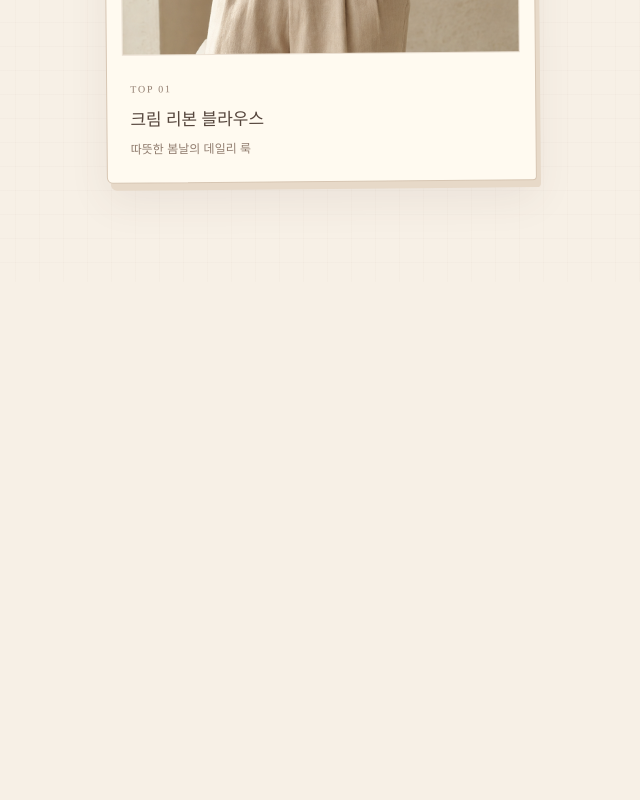
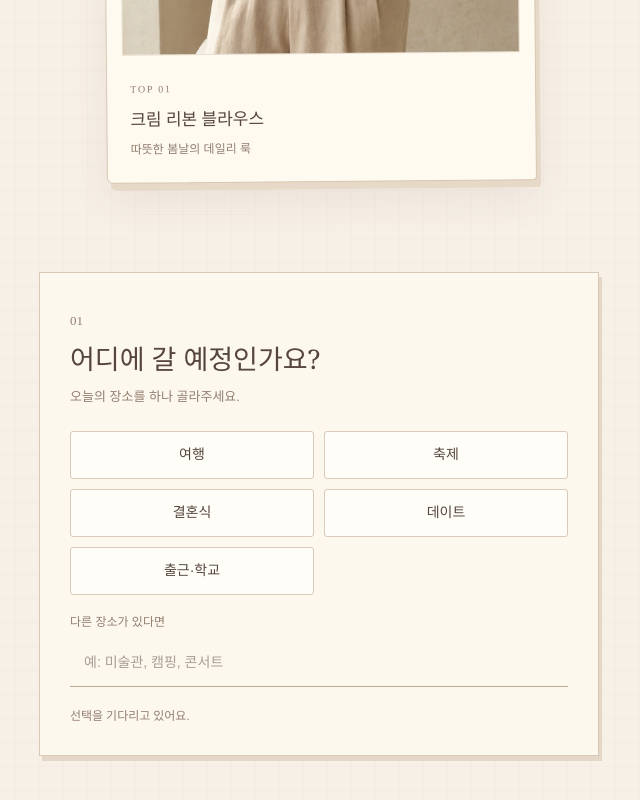
Before and after one commit to hsu06-design/AI_project, a Next.js app: page / in a window 1280 px wide. Shown: the part 866-1666 px from the top of the page, without its empty margins (321-961 px from the left). Before the commit the page ends 1148 px from the top, so only its background shows below. Built offline with nearby package versions, Linux system fonts and the light colour scheme.

Commit message:
Add destination choices and custom input

```diff
--- a/app/globals.css
+++ b/app/globals.css
@@ -108,3 +108,108 @@ h1 {
   font-family: Arial, sans-serif;
   font-size: 12px;
 }
+
+.choice-sheet {
+  width: min(100%, 560px);
+  margin-top: 90px;
+  padding: 34px 30px 30px;
+  border: 1px solid #d8c8b6;
+  background: rgba(255, 250, 240, 0.82);
+  box-shadow: 3px 5px 0 #e5d7c7;
+  text-align: left;
+}
+
+.step-mark {
+  color: var(--muted);
+  font-family: "Segoe Print", cursive;
+  font-size: 13px;
+}
+
+.choice-sheet h2 {
+  margin: 8px 0 0;
+  font-size: 27px;
+  font-weight: 400;
+}
+
+.choice-sheet > p {
+  margin: 8px 0 24px;
+  color: var(--muted);
+  font-family: Arial, sans-serif;
+  font-size: 13px;
+}
+
+.choice-grid {
+  display: grid;
+  grid-template-columns: repeat(2, minmax(0, 1fr));
+  gap: 10px;
+}
+
+.choice-grid button {
+  min-height: 48px;
+  border: 1px solid #d9cab9;
+  border-radius: 3px;
+  background: #fffdf8;
+  color: var(--brown);
+  cursor: pointer;
+  font-family: Arial, sans-serif;
+  font-size: 14px;
+  transition: background 160ms ease, border-color 160ms ease;
+}
+
+.choice-grid button:hover {
+  background: #f2e7d8;
+}
+
+.choice-grid button[aria-pressed="true"] {
+  border-color: #8e7666;
+  background: #e8d8c5;
+}
+
+.choice-grid button:focus-visible {
+  outline: 2px solid #765f50;
+  outline-offset: 3px;
+}
+
+.choice-note {
+  min-height: 18px;
+  margin-top: 20px;
+  color: var(--muted);
+  font-family: "Segoe Print", cursive;
+  font-size: 12px;
+}
+
+.custom-choice {
+  display: grid;
+  gap: 8px;
+  margin-top: 18px;
+  color: var(--muted);
+  font-family: Arial, sans-serif;
+  font-size: 12px;
+}
+
+.custom-choice input {
+  width: 100%;
+  min-height: 48px;
+  padding: 0 14px;
+  border: 0;
+  border-bottom: 1px solid #bda996;
+  background: transparent;
+  color: var(--brown);
+  font: inherit;
+  font-size: 14px;
+}
+
+.custom-choice input:focus {
+  outline: 2px solid #765f50;
+  outline-offset: 3px;
+}
+
+@media (max-width: 520px) {
+  .choice-sheet {
+    padding: 28px 20px 24px;
+  }
+
+  .choice-grid {
+    grid-template-columns: 1fr;
+  }
+}
--- a/app/page.tsx
+++ b/app/page.tsx
@@ -1,13 +1,16 @@
 "use client";
 
 import Image from "next/image";
-import { useLayoutEffect, useRef } from "react";
+import { useLayoutEffect, useRef, useState } from "react";
 import gsap from "gsap";
 import { ScrollTrigger } from "gsap/ScrollTrigger";
 import { Card, CardContent } from "@/components/ui/card";
 
 export default function Home() {
   const pageRef = useRef<HTMLElement>(null);
+  const [destination, setDestination] = useState("");
+  const [customDestination, setCustomDestination] = useState("");
+  const destinations = ["여행", "축제", "결혼식", "데이트", "출근·학교"];
 
   useLayoutEffect(() => {
     gsap.registerPlugin(ScrollTrigger);
@@ -29,6 +32,17 @@ export default function Home() {
         ease: "power2.out",
         scrollTrigger: {
           trigger: ".closet-card",
+          start: "top 82%",
+          once: true,
+        },
+      });
+
+      gsap.from(".choice-sheet", {
+        opacity: 0,
+        duration: 1.2,
+        ease: "power2.out",
+        scrollTrigger: {
+          trigger: ".choice-sheet",
           start: "top 82%",
           once: true,
         },
@@ -60,6 +74,42 @@ export default function Home() {
           <small>따뜻한 봄날의 데일리 룩</small>
         </CardContent>
       </Card>
+
+      <section className="choice-sheet" aria-labelledby="destination-title">
+        <span className="step-mark">01</span>
+        <h2 id="destination-title">어디에 갈 예정인가요?</h2>
+        <p>오늘의 장소를 하나 골라주세요.</p>
+        <div className="choice-grid">
+          {destinations.map((item) => (
+            <button
+              key={item}
+              type="button"
+              aria-pressed={destination === item}
+              onClick={() => {
+                setDestination(item);
+                setCustomDestination("");
+              }}
+            >
+              {item}
+            </button>
+          ))}
+        </div>
+        <label className="custom-choice">
+          <span>다른 장소가 있다면</span>
+          <input
+            type="text"
+            value={customDestination}
+            placeholder="예: 미술관, 캠핑, 콘서트"
+            onChange={(event) => {
+              setCustomDestination(event.target.value);
+              setDestination(event.target.value.trim());
+            }}
+          />
+        </label>
+        <div className="choice-note" aria-live="polite">
+          {destination ? `${destination}에 어울리는 옷을 찾아볼게요.` : "선택을 기다리고 있어요."}
+        </div>
+      </section>
     </main>
   );
 }
```
